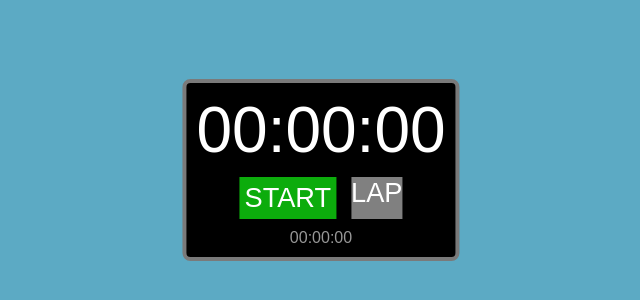
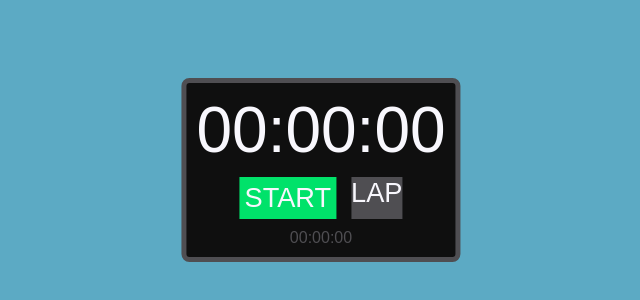
Before and after one commit to SloppyFlipFlop/StopWatch, a plain HTML site: page index.html in a window 1280 px wide. Shown: the part 230-530 px from the top of the page, without its empty margins (319-959 px from the left). Drawn offline with nearby package versions, Linux system fonts and the light colour scheme; files that its build step writes are made by us from their sources.

Commit message:
finsihed work

```diff
--- a/index.html
+++ b/index.html
@@ -38,7 +38,7 @@
 
 
     <script src="https://code.jquery.com/jquery-3.6.0.js" integrity="sha256-H+K7U5CnXl1h5ywQfKtSj8PCmoN9aaq30gDh27Xc0jk=" crossorigin="anonymous"></script>
-    <script scr='script.js'></script>
+    <script src="script.js"></script>
 </body>
 
 </html>
--- a/script.js
+++ b/script.js
@@ -6,6 +6,7 @@ $(function() {
     // the stop watch starts off and if you click the start/stop button it turns it starts or stops
     let isRunning = false;
     let $startStop = $(`#startStop`);
+    let $reset = $(`Reset`);
     $startStop.on(`click`, function() {
         if (isRunning == false) {
             isRunning = true;
@@ -17,7 +18,6 @@ $(function() {
             stopWatch();
             $startStop.html(`START`)
             $startStop.css("background-color", "red")
-
         }
     })
 
--- a/style.scss
+++ b/style.scss
@@ -1,16 +1,3 @@
-    *,
-    *::before,
-    *::after {
-        padding: 0;
-        margin: 0;
-        font-family: Arial, Helvetica, sans-serif;
-        box-sizing: border-box;
-    }
-
-    html {
-        background-color: rgb(92, 170, 196);
-    }
-
     *,
     *::after,
     *::before {
@@ -20,11 +7,19 @@
         font-family: sans-serif;
     }
 
+    html {
+        background-color: rgb(92, 170, 196);
+    }
+
+    $black: #0F0F0F;
+    $grey: #4F4E52;
+    $green: #00E26A;
+    $white: #F8F7FD;
     body {
-        background-color: black;
-        border: 4px solid rgb(122, 122, 122);
+        background-color: $black;
+        border: 5px solid $grey;
         border-radius: .5rem;
-        color: white;
+        color: $white;
         position: fixed;
         top: 50%;
         left: 50%;
@@ -36,7 +31,7 @@
                 flex-direction: row;
                 justify-content: center;
                 margin: 10px;
-                color: white;
+                color: $white;
             }
             .buttons {
                 font-size: 1.7rem;
@@ -45,10 +40,10 @@
                 #startStop {
                     margin-right: 15px;
                     padding: 5px;
-                    background-color: rgb(12, 172, 12);
+                    background-color: $green;
                 }
                 #lap {
-                    background-color: grey;
+                    background-color: $grey;
                 }
             }
             .lapTime {
@@ -56,7 +51,7 @@
                 flex-direction: row;
                 justify-content: center;
                 margin: 10px;
-                color: rgb(151, 151, 151);
+                color: $grey;
             }
         }
     }
```
